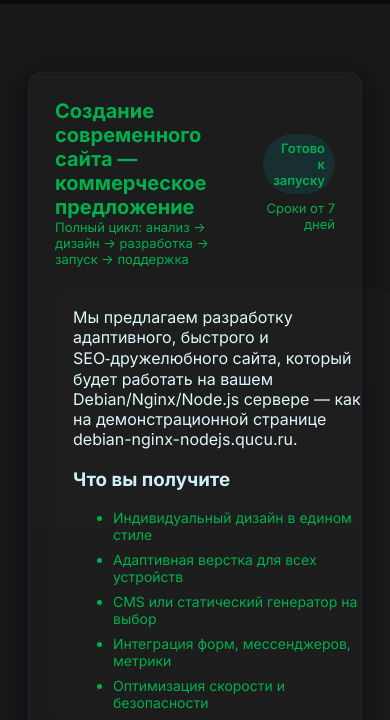
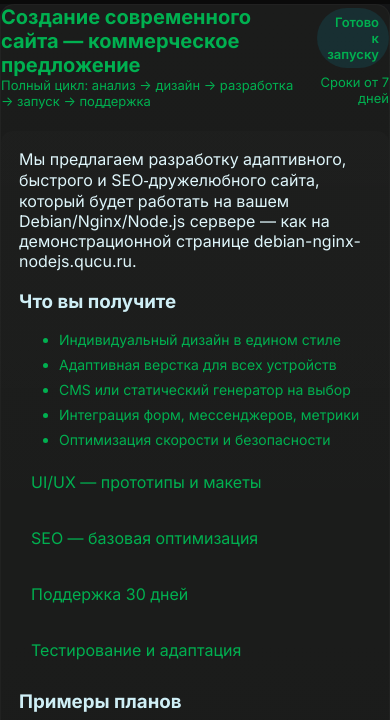
Before and after one commit to amir248/best-advertisement, a website: page proposal.html in a window 390 px wide. Shown: the part 68-788 px from the top of the page. Drawn offline with Linux system fonts and the light colour scheme.

Commit message:
Final Fantasy

```diff
--- a/proposal.html
+++ b/proposal.html
@@ -66,6 +66,17 @@
         text-align: center;
         padding: 20px;
         color: var(--gray);
+    }
+    @media(max-width:500px){
+        .container{
+            margin:0;
+            padding:0;
+        }
+    }
+    @media(max-width:500px){
+        .card{
+            padding:0;
+        }
     }
   </style>
   <script type="application/ld+json">
```
